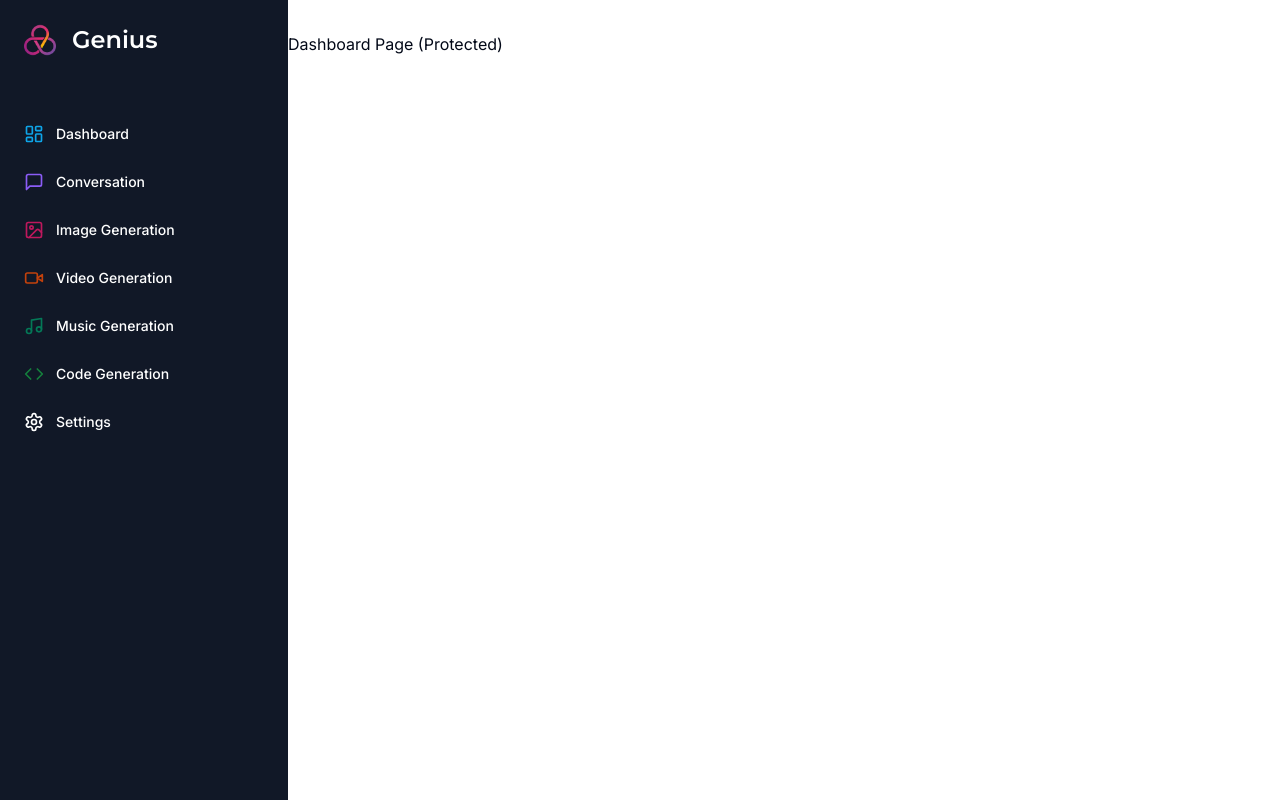
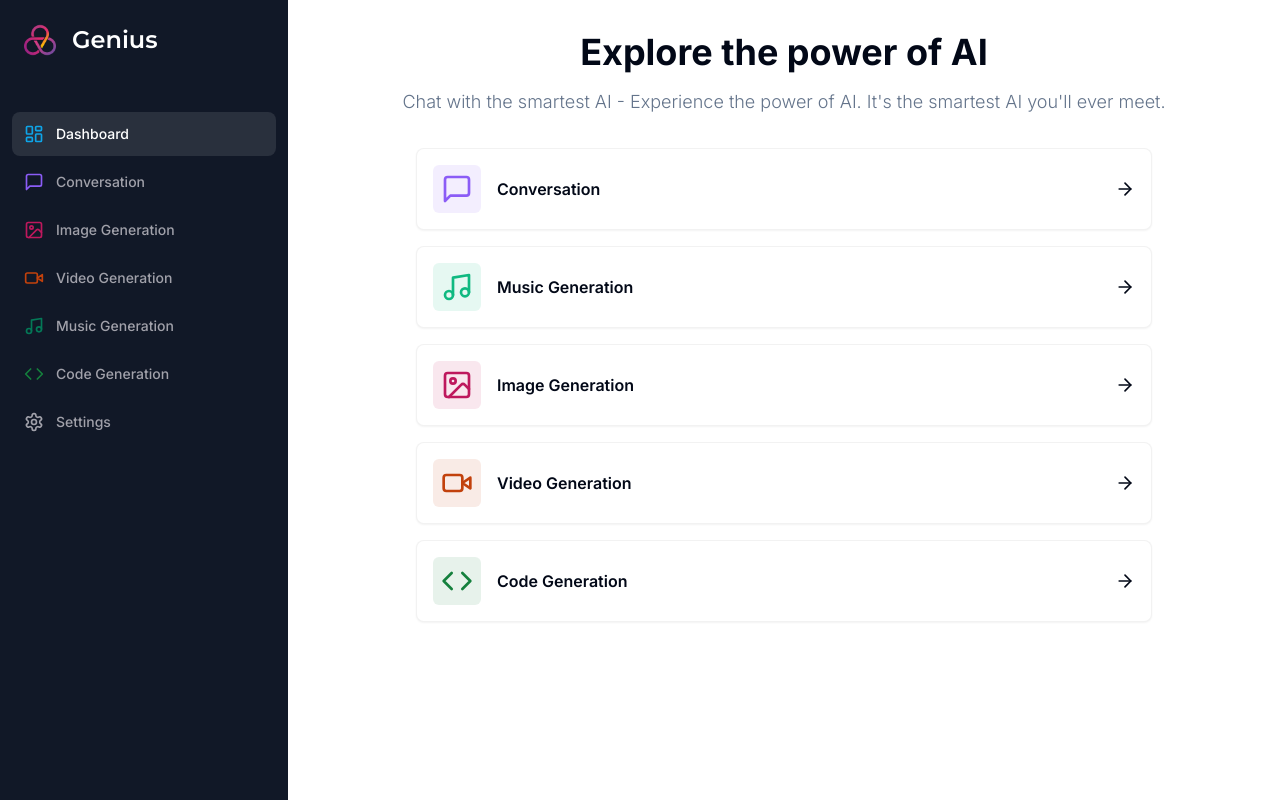
Before and after one commit to Utsavrawar27/AI-SaaS-Tool-Gateway, a Next.js app: page /dashboard in a window 1280 px wide. Built offline with nearby package versions, Linux system fonts and the light colour scheme.

Commit message:
added the dasboard UI page

```diff
--- a/app/(dashboard)/(routes)/dashboard/page.tsx
+++ b/app/(dashboard)/(routes)/dashboard/page.tsx
@@ -1,7 +1,79 @@
+"use client"
+
+import { Card } from "@/components/ui/card"
+import { cn } from "@/lib/utils"
+import { ArrowRight, Code, Image, MessageSquare, Music, Video } from "lucide-react"
+import { useRouter } from "next/navigation"
+
+const tools = [
+  {
+    label:"Conversation",
+    icon: MessageSquare,
+    color: "text-violet-500",
+    bgColor: "bg-violet-500/10",
+    href: "/conversation"
+  },
+  {
+    label:"Music Generation",
+    icon: Music,
+    color: "text-emerald-500",
+    bgColor: "bg-emerald-500/10",
+    href: "/music"
+  },
+  {
+    label:"Image Generation",
+    icon: Image,
+    color: "text-pink-700",
+    bgColor: "bg-pink-700/10",
+    href: "/image"
+  },
+  {
+    label:"Video Generation",
+    icon: Video,
+    color: "text-orange-700",
+    bgColor: "bg-orange-700/10",
+    href: "/video"
+  },
+  {
+    label:"Code Generation",
+    icon: Code,
+    color: "text-green-700",
+    bgColor: "bg-green-700/10",
+    href: "/code"
+  }
+]
+
 const DashboardPage = () => {
+  const router = useRouter()
   return (
     <div>
-      <p>Dashboard Page (Protected)</p>
+      <div className="mb-8 space-y-4">
+        <h2 className="text-2xl md:text-4xl font-bold text-center">
+          Explore the power of AI
+          </h2>
+          <p className="text-muted-foreground font-light text-sm md:text-lg text-center">
+            Chat with the smartest AI - Experience the power of AI. It's the smartest AI you'll ever meet.
+          </p>
+      </div>
+          <div className="px-4 md:px-20 lg:px-32 space-y-4">
+          {tools.map((tool) => (
+            <Card
+              onClick={() => router.push(tool.href)}
+              key={tool.href}
+              className="p-4 border-black/5 flex items-center justify-between hover:shadow-md transition cursor-pointer"
+            >
+              <div className="flex items-center gap-x-4">
+                <div className={cn("p-2 w-fit rounded-md", tool.bgColor)}>
+                  <tool.icon className={cn("w-8 h-8", tool.color)} />
+                </div>
+                <div className="font-semibold">
+                  {tool.label}
+                </div>
+              </div>
+              <ArrowRight className="w-5 h-5" />
+            </Card>
+          ))}
+        </div>
     </div>
   )
 }
--- /dev/null
+++ b/components/mobile-sidebar.tsx
@@ -0,0 +1,33 @@
+"use client"
+
+import { Menu } from "lucide-react";
+import { Button } from "@/components/ui/button";
+import { Sheet, SheetContent, SheetTrigger } from "@/components/ui/sheet";
+import { useEffect, useState } from "react";
+import Sidebar from "@/components/sidebar";
+
+const MobileSidebar = () => {
+    const [isMounted, setIsMounted] = useState(false);
+
+    useEffect(() => {
+        setIsMounted(true);
+    }, []);
+
+    if (!isMounted) {
+        return null;
+    }
+    return (
+        <Sheet>
+            <SheetTrigger>
+                <Button variant="ghost" size="icon" className="md:hidden">
+                    <Menu />
+                </Button>
+            </SheetTrigger>
+            <SheetContent side="left" className="p-0">
+                <Sidebar />
+            </SheetContent>
+        </Sheet>
+    );
+}
+
+export default MobileSidebar;
--- a/components/navbar.tsx
+++ b/components/navbar.tsx
@@ -1,14 +1,10 @@
-import { Button } from '@/components/ui/button'
 import { UserButton } from '@clerk/nextjs';
-import { Menu } from 'lucide-react';
+import MobileSidebar from '@/components/mobile-sidebar';
 
 const Navbar = () => {
     return (
         <div className="flex items-center p-4">
-            <Button variant="ghost" size="icon"
-            className="md:hidden">
-                <Menu />
-            </Button>
+            <MobileSidebar />
             <div className="flex w-full justify-end">
                 <UserButton afterSignOutUrl='/' />
             </div>
--- a/components/sidebar.tsx
+++ b/components/sidebar.tsx
@@ -13,6 +13,7 @@
 import { Montserrat } from "next/font/google";
 import Image from "next/image";
 import Link from "next/link";
+import { usePathname } from "next/navigation";
 
 const montserrat = Montserrat({
     weight: "600",
@@ -64,6 +65,7 @@
 ];
 
 const Sidebar = () => {
+    const pathname = usePathname();
     return (
         <div className="space-y-4 py-4 flex flex-col h-full
         bg-[#111827] text-white">
@@ -87,10 +89,8 @@
                         <Link
                             href={route.href}
                             key={route.href}
-                            className="text-sm group flex p-3 w-full
-                            justify-start font-medium cursor-pointer
-                            hover:text-white hover:bg-white/10 rounded-lg
-                            trasition"
+                            className={cn("text-sm group flex p-3 w-full justify-start font-medium cursor-pointer hover:text-white hover:bg-white/10 rounded-lg trasition",
+                            pathname === route.href ? "text-white bg-white/10" : "text-zinc-400")}
                         >
                             <div className="flex items-center flex-1">
                                 <route.icon className={cn("h-5 w-5 mr-3", route.
--- /dev/null
+++ b/components/ui/card.tsx
@@ -0,0 +1,79 @@
+import * as React from "react"
+
+import { cn } from "@/lib/utils"
+
+const Card = React.forwardRef<
+  HTMLDivElement,
+  React.HTMLAttributes<HTMLDivElement>
+>(({ className, ...props }, ref) => (
+  <div
+    ref={ref}
+    className={cn(
+      "rounded-lg border bg-card text-card-foreground shadow-sm",
+      className
+    )}
+    {...props}
+  />
+))
+Card.displayName = "Card"
+
+const CardHeader = React.forwardRef<
+  HTMLDivElement,
+  React.HTMLAttributes<HTMLDivElement>
+>(({ className, ...props }, ref) => (
+  <div
+    ref={ref}
+    className={cn("flex flex-col space-y-1.5 p-6", className)}
+    {...props}
+  />
+))
+CardHeader.displayName = "CardHeader"
+
+const CardTitle = React.forwardRef<
+  HTMLParagraphElement,
+  React.HTMLAttributes<HTMLHeadingElement>
+>(({ className, ...props }, ref) => (
+  <h3
+    ref={ref}
+    className={cn(
+      "text-2xl font-semibold leading-none tracking-tight",
+      className
+    )}
+    {...props}
+  />
+))
+CardTitle.displayName = "CardTitle"
+
+const CardDescription = React.forwardRef<
+  HTMLParagraphElement,
+  React.HTMLAttributes<HTMLParagraphElement>
+>(({ className, ...props }, ref) => (
+  <p
+    ref={ref}
+    className={cn("text-sm text-muted-foreground", className)}
+    {...props}
+  />
+))
+CardDescription.displayName = "CardDescription"
+
+const CardContent = React.forwardRef<
+  HTMLDivElement,
+  React.HTMLAttributes<HTMLDivElement>
+>(({ className, ...props }, ref) => (
+  <div ref={ref} className={cn("p-6 pt-0", className)} {...props} />
+))
+CardContent.displayName = "CardContent"
+
+const CardFooter = React.forwardRef<
+  HTMLDivElement,
+  React.HTMLAttributes<HTMLDivElement>
+>(({ className, ...props }, ref) => (
+  <div
+    ref={ref}
+    className={cn("flex items-center p-6 pt-0", className)}
+    {...props}
+  />
+))
+CardFooter.displayName = "CardFooter"
+
+export { Card, CardHeader, CardFooter, CardTitle, CardDescription, CardContent }
--- /dev/null
+++ b/components/ui/sheet.tsx
@@ -0,0 +1,140 @@
+"use client"
+
+import * as React from "react"
+import * as SheetPrimitive from "@radix-ui/react-dialog"
+import { cva, type VariantProps } from "class-variance-authority"
+import { X } from "lucide-react"
+
+import { cn } from "@/lib/utils"
+
+const Sheet = SheetPrimitive.Root
+
+const SheetTrigger = SheetPrimitive.Trigger
+
+const SheetClose = SheetPrimitive.Close
+
+const SheetPortal = SheetPrimitive.Portal
+
+const SheetOverlay = React.forwardRef<
+  React.ElementRef<typeof SheetPrimitive.Overlay>,
+  React.ComponentPropsWithoutRef<typeof SheetPrimitive.Overlay>
+>(({ className, ...props }, ref) => (
+  <SheetPrimitive.Overlay
+    className={cn(
+      "fixed inset-0 z-50 bg-black/80  data-[state=open]:animate-in data-[state=closed]:animate-out data-[state=closed]:fade-out-0 data-[state=open]:fade-in-0",
+      className
+    )}
+    {...props}
+    ref={ref}
+  />
+))
+SheetOverlay.displayName = SheetPrimitive.Overlay.displayName
+
+const sheetVariants = cva(
+  "fixed z-50 gap-4 bg-background p-6 shadow-lg transition ease-in-out data-[state=open]:animate-in data-[state=closed]:animate-out data-[state=closed]:duration-300 data-[state=open]:duration-500",
+  {
+    variants: {
+      side: {
+        top: "inset-x-0 top-0 border-b data-[state=closed]:slide-out-to-top data-[state=open]:slide-in-from-top",
+        bottom:
+          "inset-x-0 bottom-0 border-t data-[state=closed]:slide-out-to-bottom data-[state=open]:slide-in-from-bottom",
+        left: "inset-y-0 left-0 h-full w-3/4 border-r data-[state=closed]:slide-out-to-left data-[state=open]:slide-in-from-left sm:max-w-sm",
+        right:
+          "inset-y-0 right-0 h-full w-3/4  border-l data-[state=closed]:slide-out-to-right data-[state=open]:slide-in-from-right sm:max-w-sm",
+      },
+    },
+    defaultVariants: {
+      side: "right",
+    },
+  }
+)
+
+interface SheetContentProps
+  extends React.ComponentPropsWithoutRef<typeof SheetPrimitive.Content>,
+    VariantProps<typeof sheetVariants> {}
+
+const SheetContent = React.forwardRef<
+  React.ElementRef<typeof SheetPrimitive.Content>,
+  SheetContentProps
+>(({ side = "right", className, children, ...props }, ref) => (
+  <SheetPortal>
+    <SheetOverlay />
+    <SheetPrimitive.Content
+      ref={ref}
+      className={cn(sheetVariants({ side }), className)}
+      {...props}
+    >
+      {children}
+      <SheetPrimitive.Close className="absolute right-4 top-4 rounded-sm opacity-70 ring-offset-background transition-opacity hover:opacity-100 focus:outline-none focus:ring-2 focus:ring-ring focus:ring-offset-2 disabled:pointer-events-none data-[state=open]:bg-secondary">
+        <X className="h-4 w-4" />
+        <span className="sr-only">Close</span>
+      </SheetPrimitive.Close>
+    </SheetPrimitive.Content>
+  </SheetPortal>
+))
+SheetContent.displayName = SheetPrimitive.Content.displayName
+
+const SheetHeader = ({
+  className,
+  ...props
+}: React.HTMLAttributes<HTMLDivElement>) => (
+  <div
+    className={cn(
+      "flex flex-col space-y-2 text-center sm:text-left",
+      className
+    )}
+    {...props}
+  />
+)
+SheetHeader.displayName = "SheetHeader"
+
+const SheetFooter = ({
+  className,
+  ...props
+}: React.HTMLAttributes<HTMLDivElement>) => (
+  <div
+    className={cn(
+      "flex flex-col-reverse sm:flex-row sm:justify-end sm:space-x-2",
+      className
+    )}
+    {...props}
+  />
+)
+SheetFooter.displayName = "SheetFooter"
+
+const SheetTitle = React.forwardRef<
+  React.ElementRef<typeof SheetPrimitive.Title>,
+  React.ComponentPropsWithoutRef<typeof SheetPrimitive.Title>
+>(({ className, ...props }, ref) => (
+  <SheetPrimitive.Title
+    ref={ref}
+    className={cn("text-lg font-semibold text-foreground", className)}
+    {...props}
+  />
+))
+SheetTitle.displayName = SheetPrimitive.Title.displayName
+
+const SheetDescription = React.forwardRef<
+  React.ElementRef<typeof SheetPrimitive.Description>,
+  React.ComponentPropsWithoutRef<typeof SheetPrimitive.Description>
+>(({ className, ...props }, ref) => (
+  <SheetPrimitive.Description
+    ref={ref}
+    className={cn("text-sm text-muted-foreground", className)}
+    {...props}
+  />
+))
+SheetDescription.displayName = SheetPrimitive.Description.displayName
+
+export {
+  Sheet,
+  SheetPortal,
+  SheetOverlay,
+  SheetTrigger,
+  SheetClose,
+  SheetContent,
+  SheetHeader,
+  SheetFooter,
+  SheetTitle,
+  SheetDescription,
+}
--- a/package.json
+++ b/package.json
@@ -10,6 +10,7 @@
   },
   "dependencies": {
     "@clerk/nextjs": "^4.29.7",
+    "@radix-ui/react-dialog": "^1.0.5",
     "@radix-ui/react-slot": "^1.0.2",
     "class-variance-authority": "^0.7.0",
     "clsx": "^2.1.0",
```
Also changed, not shown: 1 other file (tests, documents, lock files or other folders).
